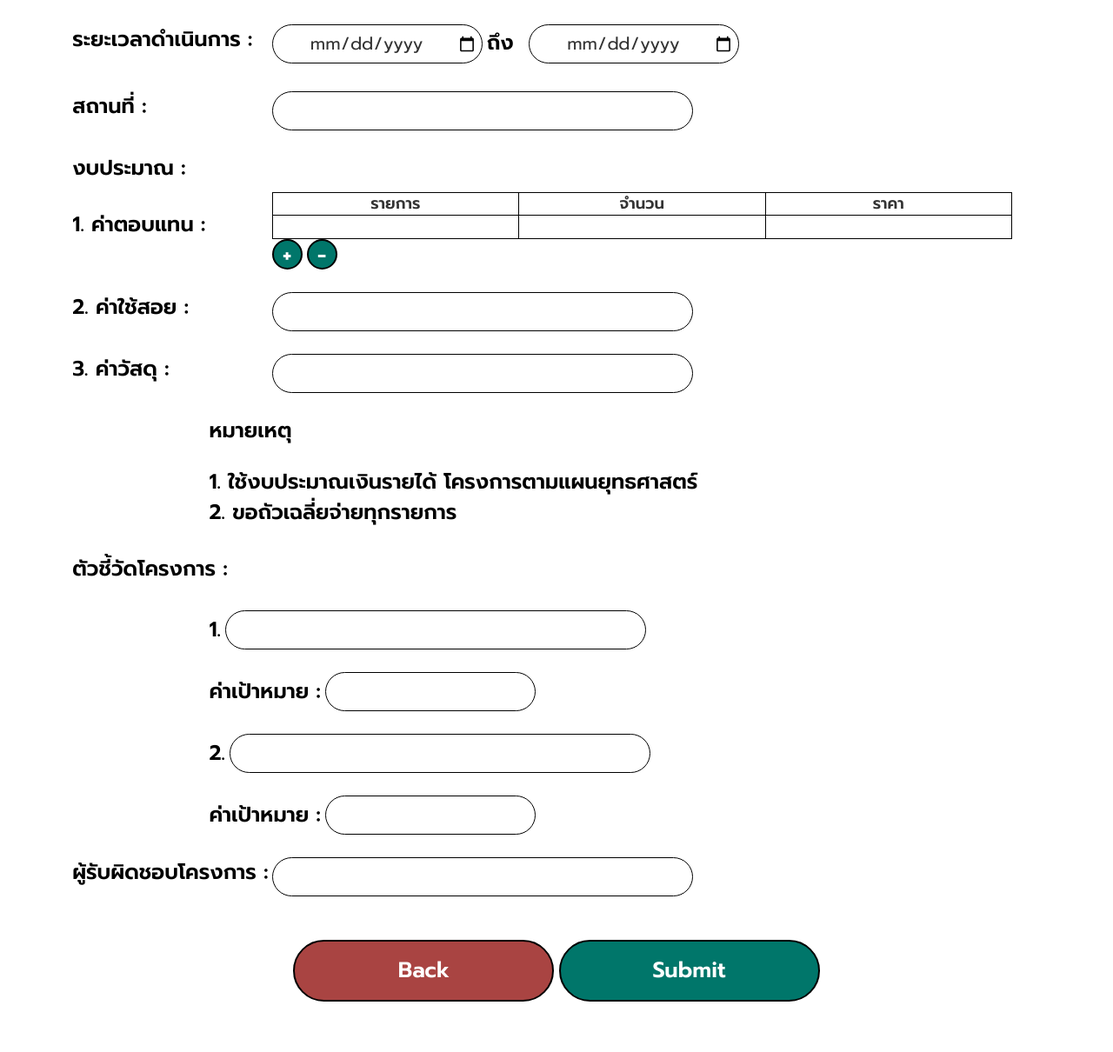
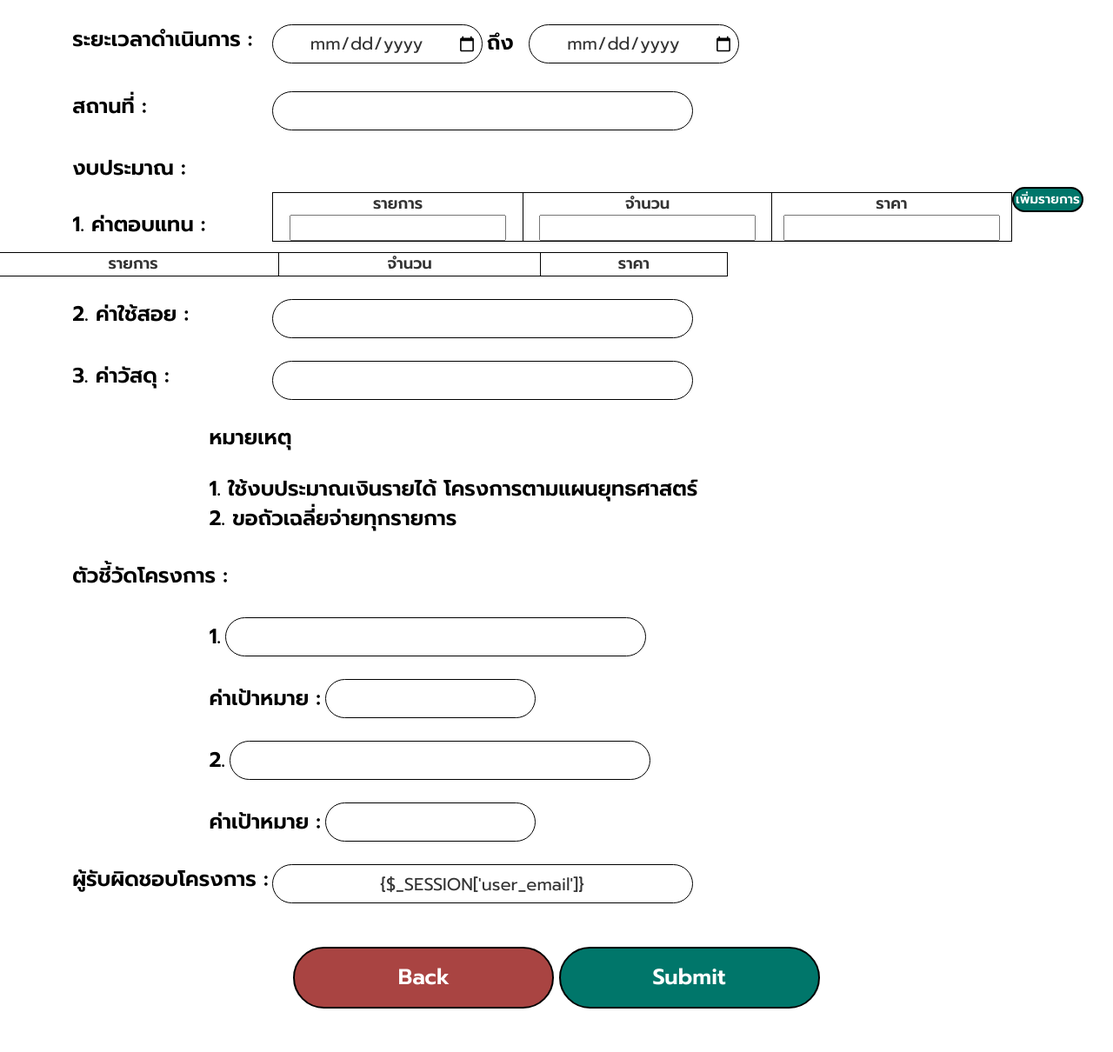
Before and after one commit to NoonPimrapat/Project_Management_Lib_Kps, a PHP site: page /approval.php in a window 1280 px wide. Shown: the part 803-2013 px from the top of the page at 87% size. Before the commit the page ends 1955 px from the top, so only its background shows below. Run offline with PHP 8.4, Linux system fonts and the light colour scheme; the visitor is signed in with stand-in values (Sample User, id 1); data that the repository does not hold is empty.

Commit message:
สร้างตาราง

```diff
--- a/approval.php
+++ b/approval.php
@@ -43,29 +43,28 @@
     <link rel="stylesheet" href="css/style.css">
 
     <script>
-    function add_row() {
+    function addRow() {
+        "use strict";
 
-        var table = document.getElementById("myTable");
+        var table = document.getElementById("table");
 
-        count_rows = table.getElementsByTagName("tr").length;
+        var row = document.createElement("tr");
+        var td1 = document.createElement("td");
+        var td2 = document.createElement("td");
+        var td3 = document.createElement("td");
 
+        td1.innerHTML = document.getElementById("item").value;
+        td2.innerHTML = document.getElementById("quantity").value;
+        td3.innerHTML = document.getElementById("price").value;
 
-        var row = table.insertRow(count_rows);
+        row.appendChild(td1);
+        row.appendChild(td2);
+        row.appendChild(td3);
 
-        var cell1 = row.insertCell(0);
+        table.children[0].appendChild(row);
+        reset(table);
 
-        cell1.innerHTML = "<input class='none-border' type='text'>" + count_rows + "value required>";
-
-    }
-
-    function del_row() {
-
-        var table = document.getElementById("myTable");
-
-        count_rows = table.getElementsByTagName("tr").length;
-
-        document.getElementById("myTable").deleteRow(count_rows - 1);
-    }
+    };
     </script>
     <title>
         สำนักงานหอสมุดกำแพงแสน
@@ -225,24 +224,40 @@
                         <label for="งบประมาณ " class="topic">1. ค่าตอบแทน : </label>
                     </div>
                     <div class="col-65">
+                        <table class="budget">
+                            <tr>
+                                <th>
+                                    รายการ
+                                    <input type="text" name="item" id="item" />
+                                </th>
+                                <th>
+                                    จำนวน
+                                    <input type="text" name="quantity" id="quantity" />
+                                </th>
+                                <th>
+                                    ราคา
+                                    <input type="text" name="price" id="price" />
+                                </th>
+                            </tr>
+                        </table>
+                    </div>
+                    <input type="button" value="เพิ่มรายการ" onClick="addRow()" id="add" class="add-drop-tableButton">
 
-                        <table class="budget">
+                    <div class="col-25">
+
+
+                    </div>
+                    <div class="col-65">
+                        <table id="table" class="budget">
                             <tr>
                                 <th>รายการ</th>
                                 <th>จำนวน</th>
                                 <th>ราคา</th>
                             </tr>
-                            <tr>
-                                <th><input class="none-border" type="text"></th>
-                                <th><input class="none-border" type="text"></th>
-                                <th><input class="none-border" type="text"></th>
-                            </tr>
                         </table>
+                    </div>
 
-                        <button class="add-drop-tableButton" onclick="add_row()">+</button>
-                        <button class="add-drop-tableButton" onclick="del_row()">-</button>
 
-                    </div>
                 </div>
                 <div class="row">
                     <div class="col-25">
@@ -314,7 +329,8 @@
                         <label for="ลักษณะโครงการ : " class="topic">ผู้รับผิดชอบโครงการ : </label>
                     </div>
                     <div class="col-65">
-                        <input type="text" name="responsible_man" class="inputFill-Information" required>
+                        <input type="text" name="responsible_man" value="{$_SESSION['user_email']}"
+                            class="inputFill-Information" required>
                     </div>
                 </div>
                 <div class="container-button">
--- a/css/style.css
+++ b/css/style.css
@@ -409,8 +409,8 @@ button {
 }
 
 .add-drop-tableButton {
-    width: 35px;
-    height: 35px;
+    width: auto;
+    height: auto;
     border-radius: 64px;
     background: #00766a;
     border: 2px solid #000;
@@ -423,7 +423,8 @@ button {
     justify-content: center;
     justify-self: center;
     font-style: normal;
-    font-size: 25px;
+    font-size: 15px;
+    padding: 2px;
     font-weight: bold;
     color: #ffffff;
 }
```
Also changed, not shown: approval_db.php (+8 -1 lines).
